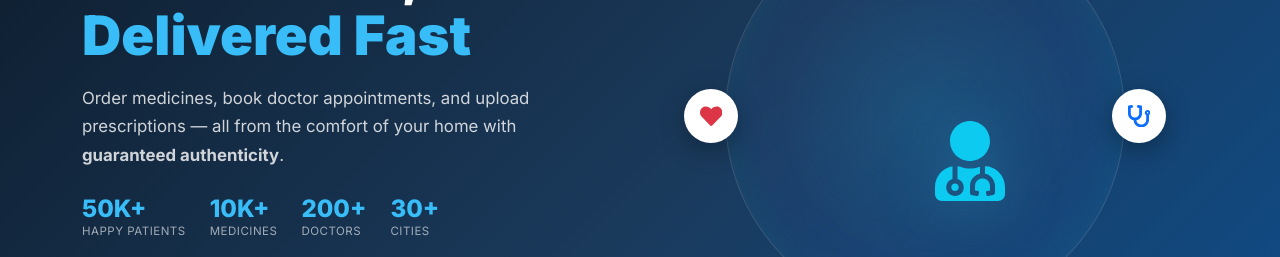
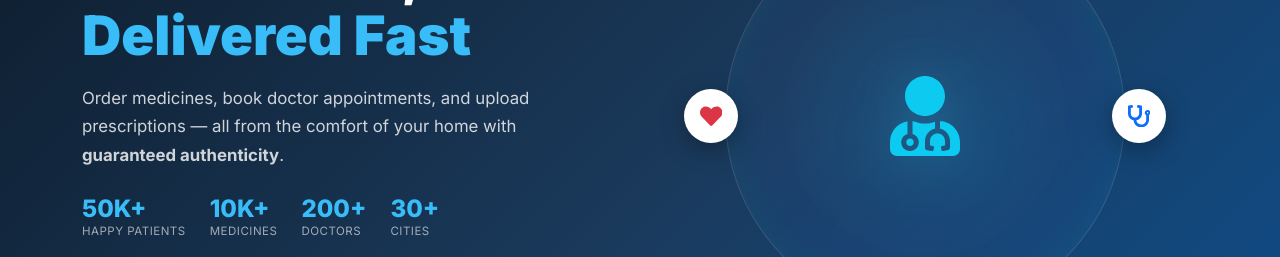
Before and after one commit to AhsanFayyaz13/MedEasy, a React (Vite) app in the folder frontend/: page / in a window 1280 px wide. Shown: the part 248-505 px from the top of the page. Built offline with nearby package versions, Linux system fonts and the light colour scheme; no server answers.

Commit message:
fix: resolve global keyframe pulse animation name collision on hero doctor icon

```diff
--- a/frontend/src/pages/Home.css
+++ b/frontend/src/pages/Home.css
@@ -165,10 +165,10 @@
   justify-content: center;
   transform: translate(-50%, -50%);
   filter: drop-shadow(0 12px 28px rgba(0,0,0,0.22));
-  animation: pulse 3.5s ease-in-out infinite;
+  animation: hero-doctor-pulse 3.5s ease-in-out infinite;
   z-index: 5;
 }
-@keyframes pulse {
+@keyframes hero-doctor-pulse {
   0%,100% { transform: translate(-50%,-50%) scale(1);   }
   50%      { transform: translate(-50%,-50%) scale(1.08); }
 }
```
